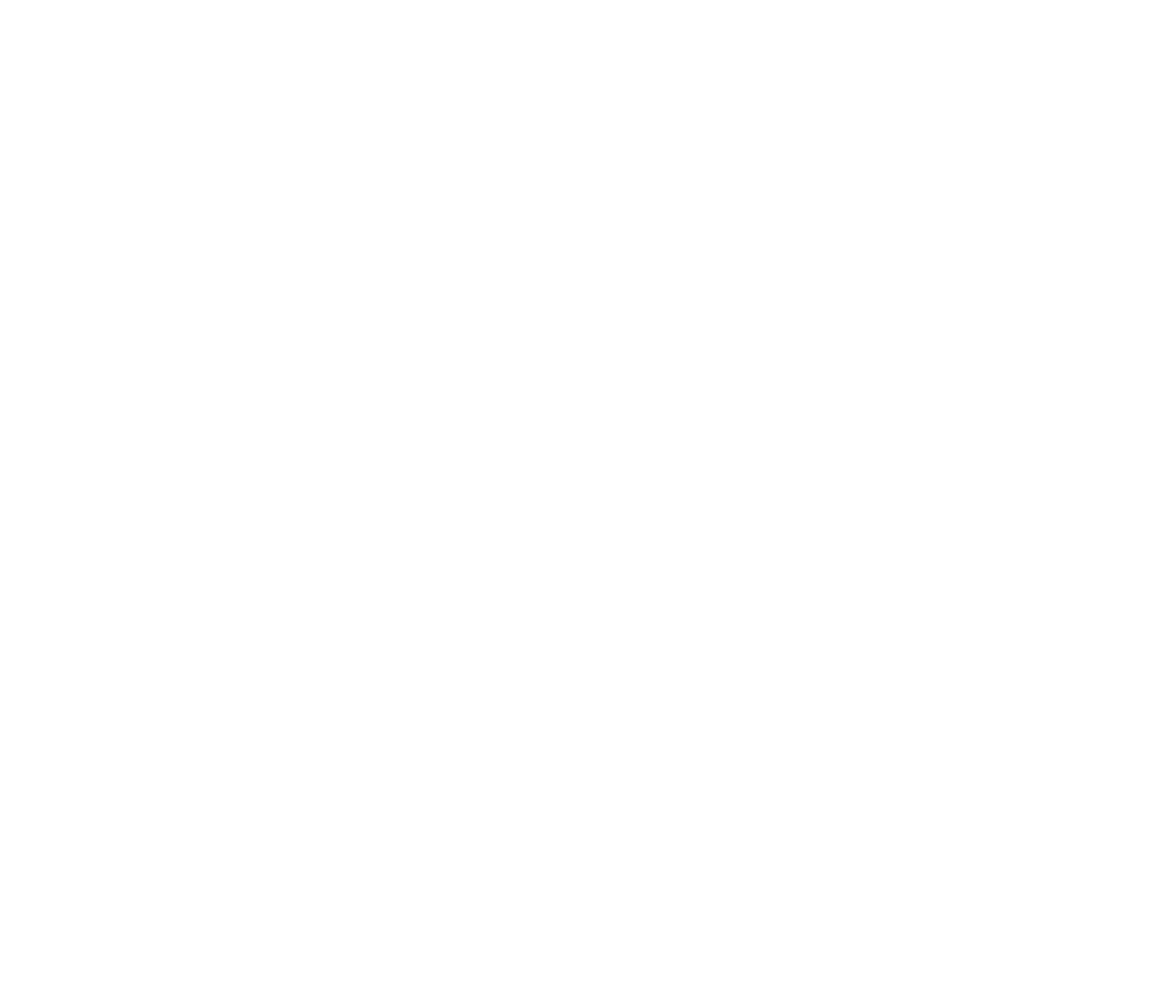
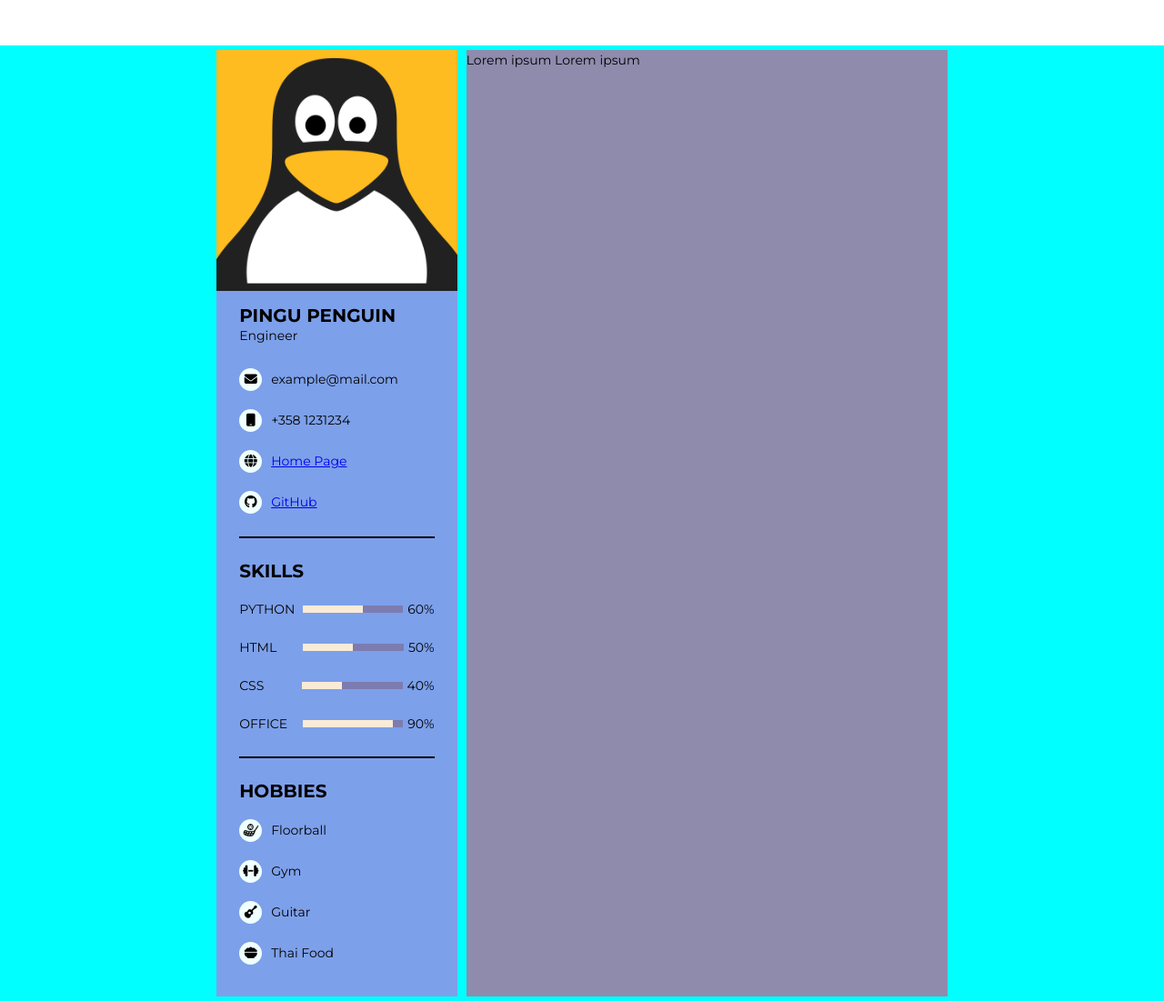
Before and after one commit to ensif/home, a plain HTML site: page index.html in a window 1280 px wide. Shown: the whole page at 91% size. Before the commit the page ends 800 px from the top, so only its background shows below. Drawn offline with Linux system fonts and the light colour scheme.

Commit message:
Finish left column

```diff
--- a/index.html
+++ b/index.html
@@ -5,11 +5,92 @@
   <meta charset="utf-8">
   <title>Kotisivu</title>
   <link rel="stylesheet" href="style.css">
+  <script src="https://kit.fontawesome.com/9856a48bcc.js" crossorigin="anonymous"></script>
 </head>
 
 <body>
+  <div class="resume_flexbox">
+    <div class="one_thirds">
+      <div class="avatar"><img src="linux-avatar.jpg" alt="Penguin Avatar"></div>
 
-
+      <div class="left_column">
+        <p class="title">pingu penguin</p>
+        <p class="regular">Engineer</p>
+        <ul>
+          <li>
+            <div class="icon"><i class="fa-solid fa-envelope"></i></div>
+            <div class="data">example@mail.com</div>
+          </li>
+          <li>
+            <div class="icon"><i class="fa-solid fa-mobile"></i></div>
+            <div class="data">+358 1231234</div>
+          </li>
+          <li>
+            <div class="icon"><i class="fa-solid fa-globe"></i></div>
+            <div class="data"><a href="https://ensif.github.io/website/">Home Page</a></div>
+          </li>
+          <li>
+            <div class="icon"><i class="fa-brands fa-github"></i></div>
+            <div class="data"><a href="https://github.com/ensif">GitHub</a></div>
+          </li>
+        </ul>
+        <ul>
+          <p class="title">Skills</p>
+          <li>
+            <div class="skills">PYTHON</div>
+            <div class="bar">
+              <span style="width: 60%;"></span>
+            </div>
+            <div>60%</div>
+          </li>
+          <li>
+            <div class="skills">HTML</div>
+            <div class="bar">
+              <span style="width: 50%;"></span>
+            </div>
+            <div>50%</div>
+          </li>
+          <li>
+            <div class="skills">CSS</div>
+            <div class="bar">
+              <span style="width: 40%;"></span>
+            </div>
+            <div>40%</div>
+          </li>
+          <li>
+            <div class="skills">OFFICE</div>
+            <div class="bar">
+              <span style="width: 90%;"></span>
+            </div>
+            <div>90%</div>
+          </li>
+        </ul>
+        <ul>
+          <p class="title">Hobbies</p>
+          <li>
+            <div class="icon"><img class="spec" src="floorball.png" alt="floorball icon"></div>
+            <div class="data">Floorball</div>
+          </li>
+          <li>
+            <div class="icon"><i class="fa-solid fa-dumbbell"></i></div>
+            <div class="data">Gym</div>
+          </li>
+          <li>
+            <div class="icon"><i class="fa-solid fa-guitar"></i></div>
+            <div class="data">Guitar</div>
+          </li>
+          <li>
+            <div class="icon"><i class="fa-solid fa-bowl-food"></i></div>
+            <div class="data">Thai Food</div>
+          </li>
+        </ul>
+      </div>
+    </div>
+    <div class="two_thirds">
+      Lorem ipsum
+      Lorem ipsum
+    </div>
+  </div>
 </body>
 
 </html>
--- a/style.css
+++ b/style.css
@@ -0,0 +1,96 @@
+@import url('https://fonts.googleapis.com/css2?family=Montserrat:wght@400;500;700&display=swap');
+* {
+  font-family: Montserrat, sans-serif;
+  font-size: 14px;
+  line-height: 22px;
+  list-style: none;
+  margin: 0;
+  padding: 0;
+}
+.resume_flexbox {
+  background-color: aqua;
+  display: flex;
+  justify-content: center;
+  margin-top: 50px;
+  min-width: 22cm;
+}
+
+.one_thirds {
+  width: 7cm;
+  min-width: 7cm;
+  margin: 5px;
+  background-color: rgb(125, 160, 234);
+}
+.two_thirds {
+  width: 14cm;
+  min-width: 14cm;
+  margin: 5px;
+  background-color: rgb(143, 139, 173);
+}
+.avatar img{
+  width: 100%;
+}
+.left_column{
+  padding: 10px 25px;
+}
+.title {
+  text-transform: uppercase;
+  font-weight: 700;
+  font-size: 20px;
+}
+.semi_title {
+  text-transform: uppercase;
+  font-weight: 500;
+  font-size: 16px;
+}
+ul {
+  padding: 25px 0;
+  border-bottom: 2px solid;
+}
+ul:last-child {
+  border-bottom: 0;
+}
+li {
+  margin-top: 20px;
+  display: flex;
+  align-items: center;
+}
+li:first-child {
+  margin-top: 0px;
+}
+.icon {
+  background-color: azure;
+  width: 25px;
+  height: 25px;
+  border-radius: 50%;
+  margin-right: 10px;
+  position: relative;
+}
+i {
+  position: absolute;
+  left: 50%;
+  top: 50%;
+  transform: translate(-50%, -50%);
+}
+.bar {
+  background-color: rgb(124, 124, 176);
+  width: 60%;
+  height: 8px;
+  margin: 0 5px;
+  position: relative;
+}
+.skills {
+  width: 35%;
+}
+span {
+  position: absolute;
+  background: antiquewhite;
+  height: 100%;
+}
+.spec {
+  position: absolute;
+  width: 18px;
+  left: 50%;
+  top: 50%;
+  transform: translate(-50%, -50%);
+}
```
Also changed, not shown: floorball.png (added), linux-avatar.jpg (added).
